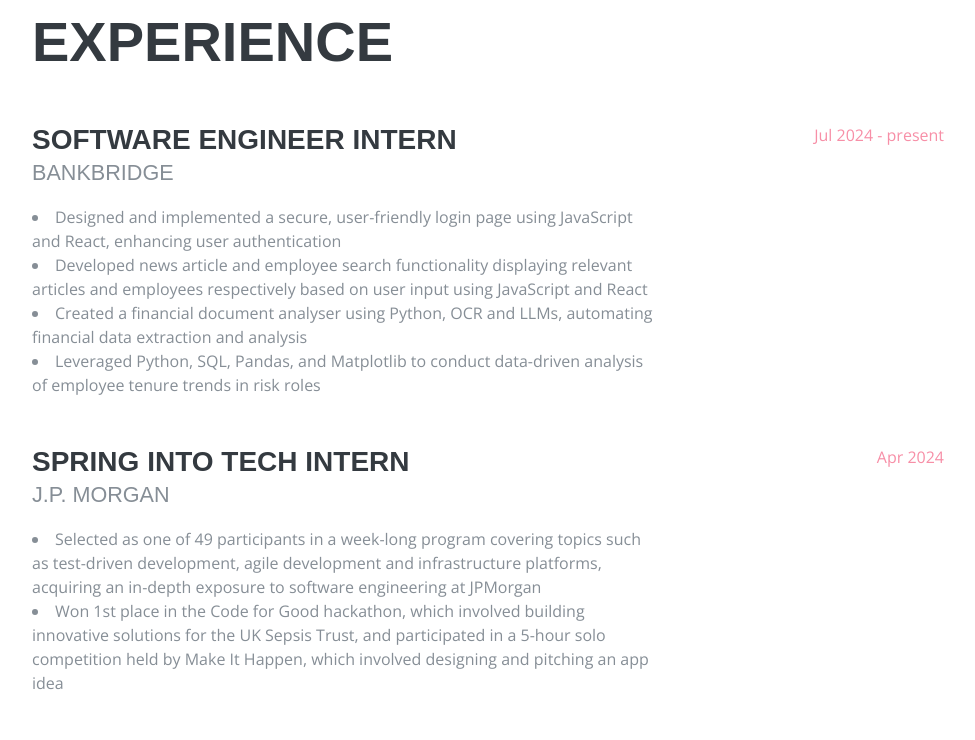
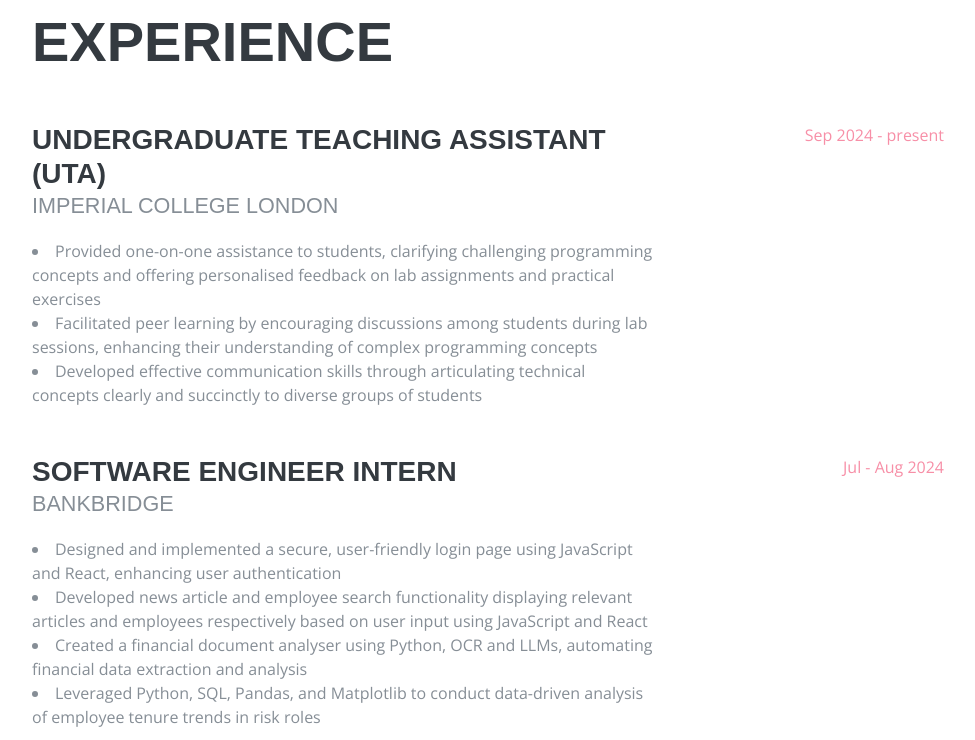
Before and after one commit to RhianGit/rhiangit.github.io, a plain HTML site: page index.html in a window 1280 px wide. Shown: the part 840-1580 px from the top of the page, without its empty margins (288-1263 px from the left). Drawn offline with nearby package versions, Linux system fonts and the light colour scheme; a web font is replaced by a local one.

Commit message:
yay yay UTA

```diff
--- a/index.html
+++ b/index.html
@@ -99,6 +99,19 @@
 
           <div class="resume-item d-flex flex-column flex-md-row mb-5">
             <div class="resume-content mr-auto">
+              <h3 class="mb-0">Undergraduate Teaching Assistant (UTA)</h3>
+              <div class="subheading mb-3">Imperial College London</div>
+              <li>Provided one-on-one assistance to students, clarifying challenging programming concepts and offering personalised feedback on lab assignments and practical exercises</li>
+              <li>Facilitated peer learning by encouraging discussions among students during lab sessions, enhancing their understanding of complex programming concepts</li>
+              <li>Developed effective communication skills through articulating technical concepts clearly and succinctly to diverse groups of students</li>
+            </div>
+            <div class="resume-date text-md-right">
+              <span class="text-primary">Sep 2024 - present</span>
+            </div>
+          </div>
+
+          <div class="resume-item d-flex flex-column flex-md-row mb-5">
+            <div class="resume-content mr-auto">
               <h3 class="mb-0">Software Engineer Intern</h3>
               <div class="subheading mb-3">BankBridge</div>
               <li>Designed and implemented a secure, user-friendly login page using JavaScript and React, enhancing user authentication</li>
@@ -107,7 +120,7 @@
               <li>Leveraged Python, SQL, Pandas, and Matplotlib to conduct data-driven analysis of employee tenure trends in risk roles</li>
             </div>
             <div class="resume-date text-md-right">
-              <span class="text-primary">Jul 2024 - present</span>
+              <span class="text-primary">Jul - Aug 2024</span>
             </div>
           </div>
 
```
